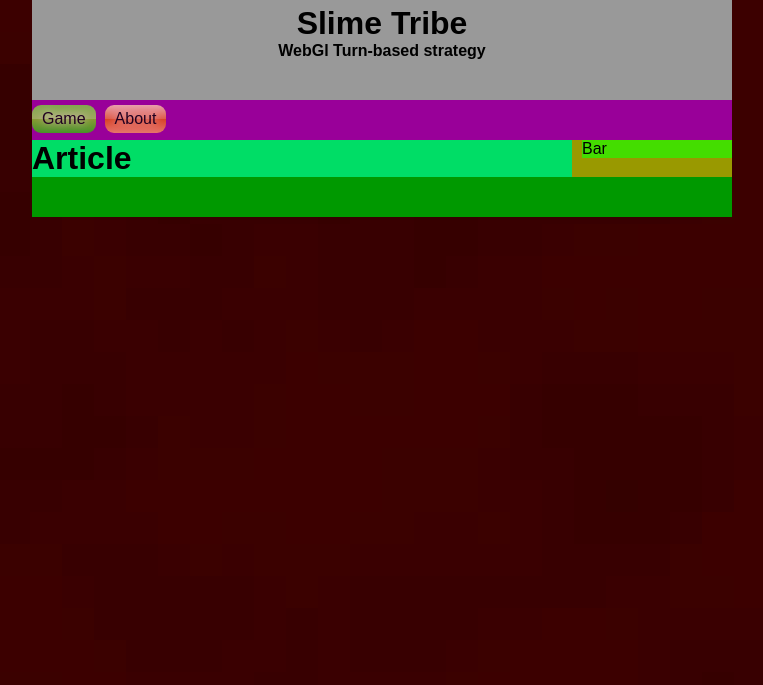
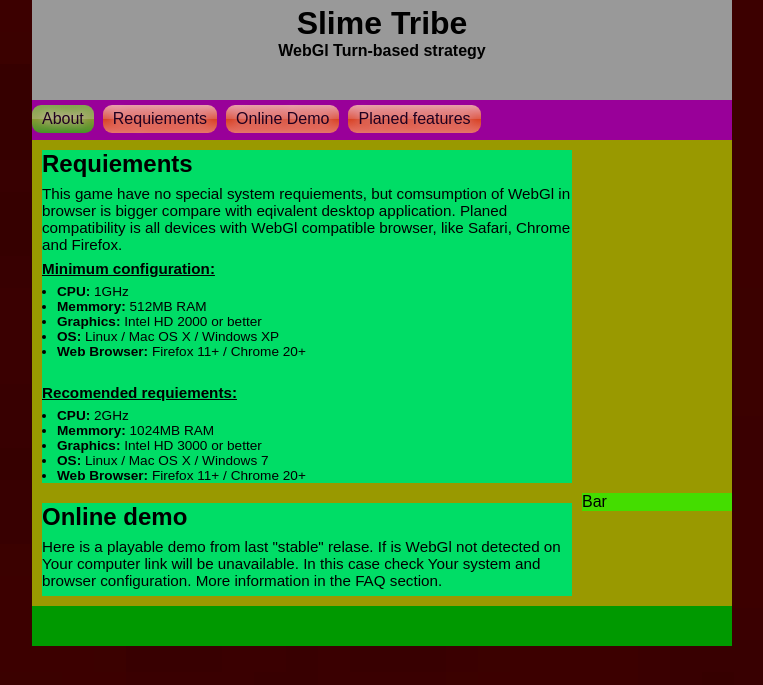
Before and after one commit to zbyso23/slimetribe, a PHP site: page / in a window 1280 px wide. Shown: the top 685 px of the page, without its empty margins (258-1021 px from the left). Run offline with PHP 8.4, Linux system fonts and the light colour scheme.

Commit message:
site update

```diff
--- a/index.html
+++ b/index.html
@@ -14,14 +14,42 @@
                 <div id="header"><h1>Slime Tribe</h1><p><strong>WebGl Turn-based strategy</strong></p></div>
                 <div id="menu">
                     <ul>
-                        <li><a href="#" class="active">Game</a></li>
-                        <li><a href="#">About</a></li>
+                        <li><a href="#" class="active">About</a></li>
+                        <li><a href="#">Requiements</a></li>
+                        <li><a href="#">Online Demo</a></li>
+                        <li><a href="#">Planed features</a></li>
                     </ul>
                 </div>
                 <div id="content">
-                    <div class="article">
-                        <h1>Article</h1>
+                    <div class="article" id="article-requiements">
+                        <h2>Requiements</h2>
+                        <p>This game have no special system requiements, but comsumption of WebGl in browser is bigger compare with eqivalent desktop application. Planed compatibility is all devices with WebGl compatible browser, like Safari, Chrome and Firefox.</p>
+                        <p><strong>Minimum configuration:</strong></p>
+                        <ul>
+                            <li><strong>CPU:</strong> 1GHz</li>
+                            <li><strong>Memmory:</strong> 512MB RAM</li>
+                            <li><strong>Graphics:</strong> Intel HD 2000 or better</li>
+                            <li><strong>OS:</strong> Linux / Mac OS X / Windows XP</li>
+                            <li><strong>Web Browser:</strong> Firefox 11+ / Chrome 20+</li>
+                        </ul>
+                        <br />
+                        <p><strong>Recomended requiements:</strong></p>
+                        <ul>
+                            <li><strong>CPU:</strong> 2GHz</li>
+                            <li><strong>Memmory:</strong> 1024MB RAM</li>
+                            <li><strong>Graphics:</strong> Intel HD 3000 or better</li>
+                            <li><strong>OS:</strong> Linux / Mac OS X / Windows 7</li>
+                            <li><strong>Web Browser:</strong> Firefox 11+ / Chrome 20+</li>
+                        </ul>
                     </div>
+                    <div class="article" id="article-online-demo">
+                        <h2>Online demo</h2>
+                        <p>Here is a playable demo from last "stable" relase. If is WebGl not detected on Your computer link will be unavailable. In this case check Your system and browser configuration. More information in the FAQ section.</p>
+                        <div id="demo-button"></div>
+                    </div>
+
+
+
                     <div class="bar">Bar</div>
                 </div>
                 <div id="footer"></div>
--- a/slime/css/site/style.css
+++ b/slime/css/site/style.css
@@ -78,11 +78,30 @@ div#content {
 }
 
 div#content div.article {
-    width: 540px;
-    margin-right: 10px;
+    width: 530px;
+    margin: 10px;
     background-color: #0D6;
     float: left;
 }
+
+div#content div.article p {
+    margin: 7px 0px;
+    font-size: 95%;
+
+}
+
+div#content div.article p strong {
+    text-decoration: underline;
+}
+
+div#content div.article ul {
+    font-size: 85%;
+}
+
+div#content div.article ul li {
+    margin-left: 15px;
+}
+
 div#content div.bar {
     width: 150px;
     background-color: #4D0;
```
